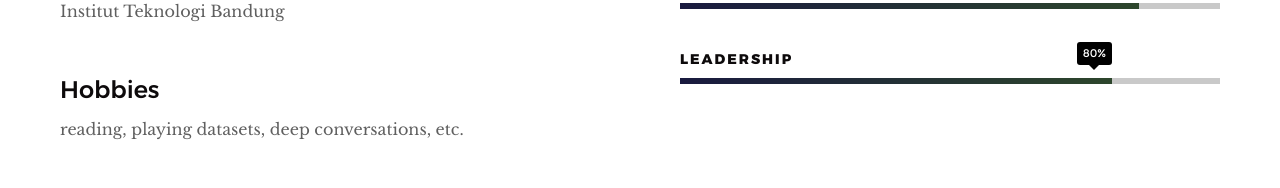
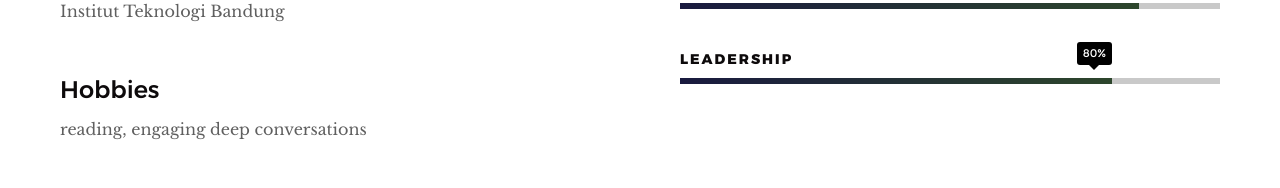
Before and after one commit to ardyh/ardyh.github.io, a plain HTML site: page index.html in a window 1280 px wide. Shown: the part 1731-1919 px from the top of the page. Drawn offline with Linux system fonts and the light colour scheme.

Commit message:
Update index.html

```diff
--- a/index.html
+++ b/index.html
@@ -141,7 +141,7 @@
                 <p>Institut Teknologi Bandung</p>
 
                 <h3 style="line-height:1.5em">Hobbies</h3>
-                <p>reading, playing datasets, deep conversations, etc.
+                <p>reading, engaging deep conversations
                 </p>
 
             </div>
```
